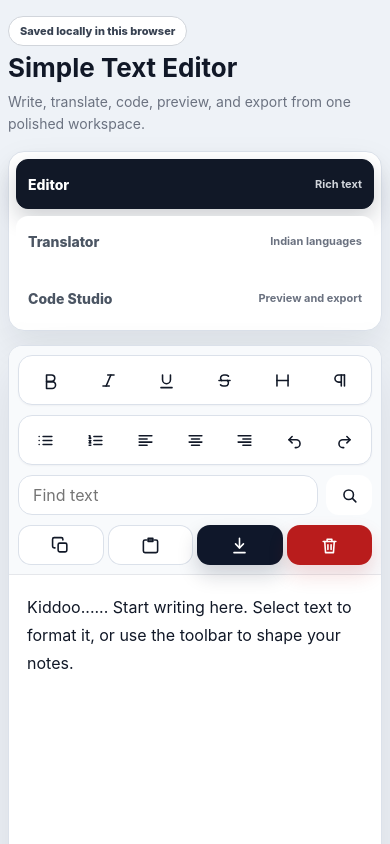
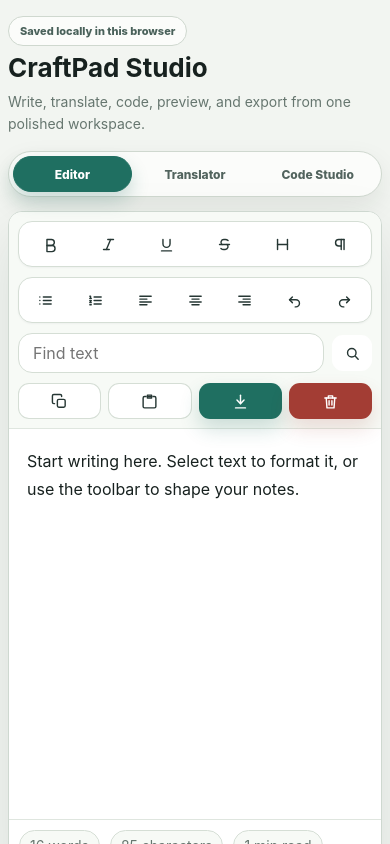
Before and after one commit to Aisha005/Reactcode, a React (Vite) app: page / in a window 390 px wide. Shown: the top 844 px of the page. Built offline with nearby package versions, Linux system fonts and the light colour scheme.

Commit message:
Switch buttons

```diff
--- a/index.html
+++ b/index.html
@@ -5,9 +5,9 @@
     <meta name="viewport" content="width=device-width, initial-scale=1.0" />
     <meta
       name="description"
-      content="A compact frontend-only React text editor for writing, formatting, copying, pasting, and downloading text."
+      content="A premium frontend-only writing, translation, and code preview studio."
     />
-    <title>Kiddooo Simple Text Editor</title>
+    <title>CraftPad Studio</title>
   </head>
   <body>
     <div id="root"></div>
--- a/package.json
+++ b/package.json
@@ -1,5 +1,5 @@
 {
-  "name": "simple-text-editor",
+  "name": "craftpad-studio",
   "private": true,
   "version": "1.0.0",
   "type": "module",
--- a/src/App.css
+++ b/src/App.css
@@ -1,6 +1,6 @@
 :root {
-  color: #111827;
-  background: #eef2f7;
+  color: #17211f;
+  background: #f2f5f1;
   font-family:
     Inter, ui-sans-serif, system-ui, -apple-system, BlinkMacSystemFont, "Segoe UI",
     sans-serif;
@@ -18,7 +18,7 @@ body {
   min-width: 320px;
   min-height: 100vh;
   margin: 0;
-  background: #eef2f7;
+  background: #f2f5f1;
 }
 
 button,
@@ -36,7 +36,7 @@ button {
   width: min(1380px, calc(100% - 32px));
   min-height: 100vh;
   margin: 0 auto;
-  padding: 28px 0 40px;
+  padding: 26px 0 38px;
 }
 
 .app-header {
@@ -49,18 +49,18 @@ button {
 .app-kicker {
   display: inline-flex;
   margin-bottom: 10px;
-  border: 1px solid #d1d5db;
+  border: 1px solid #cfd8cf;
   border-radius: 999px;
   padding: 7px 11px;
-  color: #374151;
-  background: #ffffff;
+  color: #49615a;
+  background: #fbfcfa;
   font-size: 12px;
   font-weight: 800;
 }
 
 .app-header h1 {
   margin: 0 0 8px;
-  color: #111827;
+  color: #17211f;
   font-size: clamp(28px, 4vw, 42px);
   line-height: 1.1;
   letter-spacing: 0;
@@ -69,32 +69,34 @@ button {
 .app-header p {
   max-width: 620px;
   margin: 0;
-  color: #6b7280;
+  color: #66766f;
   font-size: 16px;
   line-height: 1.6;
 }
 
 .mode-switcher {
-  display: grid;
-  grid-template-columns: repeat(3, minmax(0, 1fr));
-  gap: 10px;
+  display: inline-flex;
+  flex-wrap: wrap;
+  gap: 4px;
+  max-width: 100%;
   margin-bottom: 14px;
-  border: 1px solid #dbe1ea;
-  border-radius: 18px;
-  padding: 8px;
-  background: #ffffff;
-  box-shadow: 0 14px 34px rgba(17, 24, 39, 0.08);
+  border: 1px solid #cfd8cf;
+  border-radius: 999px;
+  padding: 5px;
+  background: #fbfcfa;
+  box-shadow: 0 10px 26px rgba(23, 33, 31, 0.08);
 }
 
 .mode-button {
-  display: grid;
-  gap: 3px;
-  min-height: 58px;
+  display: inline-flex;
+  gap: 8px;
+  min-height: 38px;
+  align-items: center;
   border: 1px solid transparent;
-  border-radius: 14px;
-  padding: 10px 14px;
-  color: #4b5563;
-  background: #ffffff;
+  border-radius: 999px;
+  padding: 7px 12px;
+  color: #52645e;
+  background: transparent;
   cursor: pointer;
   text-align: left;
   transition:
@@ -107,19 +109,21 @@ button {
 
 .mode-button span {
   color: inherit;
-  font-size: 15px;
+  font-size: 13px;
   font-weight: 850;
 }
 
 .mode-button small {
-  color: #6b7280;
-  font-size: 12px;
+  color: #7b8a84;
+  font-size: 11px;
   font-weight: 650;
 }
 
 .mode-button:hover {
-  border-color: #d1d5db;
-  background: #f8fafc;
+  border-color: #c7d2c7;
+  color: #17211f;
+  background: #edf3ec;
+  box-shadow: inset 0 0 0 1px #d8e2d8;
 }
 
 .mode-button:active {
@@ -127,22 +131,28 @@ button {
 }
 
 .active-mode {
-  border-color: #111827;
+  border-color: #1f6f61;
   color: #ffffff;
-  background: #111827;
-  box-shadow: 0 10px 22px rgba(17, 24, 39, 0.2);
+  background: #1f6f61;
+  box-shadow: 0 9px 18px rgba(31, 111, 97, 0.22);
+}
+
+.active-mode:hover {
+  border-color: #18584d;
+  color: #ffffff;
+  background: #18584d;
 }
 
 .active-mode small {
-  color: #d1d5db;
+  color: #dbeee9;
 }
 
 .editor-card {
   overflow: hidden;
-  border: 1px solid #dbe1ea;
+  border: 1px solid #ced8d0;
   border-radius: 20px;
   background: #ffffff;
-  box-shadow: 0 22px 58px rgba(17, 24, 39, 0.1);
+  box-shadow: 0 22px 58px rgba(23, 33, 31, 0.1);
 }
 
 .toolbar {
@@ -152,8 +162,8 @@ button {
   align-items: center;
   justify-content: space-between;
   padding: 12px;
-  border-bottom: 1px solid #e5e7eb;
-  background: #f8fafc;
+  border-bottom: 1px solid #dfe6df;
+  background: #f7faf6;
 }
 
 .toolbar-row {
@@ -179,7 +189,7 @@ button {
 }
 
 .toolbar-section {
-  border: 1px solid #dbe1ea;
+  border: 1px solid #d5ded5;
   border-radius: 14px;
   padding: 4px;
   background: #ffffff;
@@ -199,10 +209,10 @@ button {
 .search-box input {
   width: min(220px, 100%);
   height: 40px;
-  border: 1px solid #dbe1ea;
+  border: 1px solid #d5ded5;
   border-radius: 14px;
   padding: 0 14px;
-  color: #111827;
+  color: #17211f;
   background: #ffffff;
   outline: none;
   transition:
@@ -211,8 +221,8 @@ button {
 }
 
 .search-box input:focus {
-  border-color: #111827;
-  box-shadow: 0 0 0 3px rgba(17, 24, 39, 0.1);
+  border-color: #1f6f61;
+  box-shadow: 0 0 0 3px rgba(31, 111, 97, 0.12);
 }
 
 .tool-button,
@@ -226,7 +236,7 @@ button {
   justify-content: center;
   border-radius: 13px;
   padding: 0;
-  color: #111827;
+  color: #263734;
   background: #ffffff;
   cursor: pointer;
   line-height: 1;
@@ -249,8 +259,9 @@ button {
 
 .tool-button:hover,
 .action-button:hover {
-  background: #eef2f7;
-  box-shadow: inset 0 0 0 1px #cfd8e3;
+  color: #1f6f61;
+  background: #edf3ec;
+  box-shadow: inset 0 0 0 1px #c7d2c7;
 }
 
 .tool-button:active,
@@ -262,36 +273,38 @@ button {
 
 .action-button {
   background: #ffffff;
-  box-shadow: inset 0 0 0 1px #dbe1ea;
+  box-shadow: inset 0 0 0 1px #d5ded5;
 }
 
 .active-action {
   color: #ffffff;
-  background: #111827;
+  background: #1f6f61;
 }
 
 .active-action:hover {
-  background: #374151;
+  background: #18584d;
 }
 
 .primary-action {
   color: #ffffff;
-  background: #0f172a;
-  box-shadow: 0 10px 20px rgba(15, 23, 42, 0.18);
+  background: #1f6f61;
+  box-shadow: 0 10px 20px rgba(31, 111, 97, 0.2);
 }
 
 .primary-action:hover {
-  background: #1f2937;
+  background: #18584d;
+  box-shadow: 0 8px 16px rgba(31, 111, 97, 0.18);
 }
 
 .danger-action {
   color: #ffffff;
-  background: #b91c1c;
-  box-shadow: 0 10px 20px rgba(185, 28, 28, 0.16);
+  background: #a33d34;
+  box-shadow: 0 10px 20px rgba(163, 61, 52, 0.16);
 }
 
 .danger-action:hover {
-  background: #991b1b;
+  background: #85312a;
+  box-shadow: 0 8px 16px rgba(163, 61, 52, 0.14);
 }
 
 .editor-surface {
@@ -299,7 +312,7 @@ button {
   max-height: 62vh;
   overflow: auto;
   padding: clamp(18px, 3vw, 34px);
-  color: #111827;
+  color: #17211f;
   background: #ffffff;
   outline: none;
   font-size: 17px;
@@ -307,12 +320,12 @@ button {
 }
 
 .editor-surface:focus {
-  box-shadow: inset 0 0 0 2px rgba(17, 24, 39, 0.08);
+  box-shadow: inset 0 0 0 2px rgba(31, 111, 97, 0.1);
 }
 
 .editor-surface h2 {
   margin: 0 0 14px;
-  color: #111827;
+  color: #17211f;
   font-size: 26px;
   line-height: 1.25;
   letter-spacing: 0;
@@ -347,7 +360,7 @@ button {
 
 .translator-header h2 {
   margin: 0 0 6px;
-  color: #111827;
+  color: #17211f;
   font-size: 22px;
   line-height: 1.2;
   letter-spacing: 0;
@@ -355,7 +368,7 @@ button {
 
 .translator-header p {
   margin: 0;
-  color: #6b7280;
+  color: #66766f;
   font-size: 14px;
   line-height: 1.5;
 }
@@ -371,7 +384,7 @@ button {
 .language-controls label {
   display: grid;
   gap: 6px;
-  color: #6b7280;
+  color: #66766f;
   font-size: 13px;
   font-weight: 650;
 }
@@ -379,18 +392,18 @@ button {
 .language-controls select {
   min-width: 170px;
   height: 40px;
-  border: 1px solid #dbe1ea;
+  border: 1px solid #d5ded5;
   border-radius: 14px;
   padding: 0 12px;
-  color: #111827;
+  color: #17211f;
   background: #ffffff;
   outline: none;
 }
 
 .language-controls select:focus,
 .translation-box textarea:focus {
-  border-color: #111827;
-  box-shadow: 0 0 0 3px rgba(17, 24, 39, 0.1);
+  border-color: #1f6f61;
+  box-shadow: 0 0 0 3px rgba(31, 111, 97, 0.12);
 }
 
 .translator-grid {
@@ -403,7 +416,7 @@ button {
   display: grid;
   gap: 8px;
   min-width: 0;
-  color: #6b7280;
+  color: #66766f;
   font-size: 13px;
   font-weight: 650;
 }
@@ -411,11 +424,11 @@ button {
 .translation-box textarea {
   min-height: 240px;
   resize: vertical;
-  border: 1px solid #dbe1ea;
+  border: 1px solid #d5ded5;
   border-radius: 16px;
   padding: 16px;
-  color: #111827;
-  background: #fbfbfc;
+  color: #17211f;
+  background: #fbfcfa;
   outline: none;
   font-size: 15px;
   font-weight: 400;
@@ -442,22 +455,25 @@ button {
 
 .primary-text-button {
   color: #ffffff;
-  background: #0f172a;
-  box-shadow: 0 12px 24px rgba(15, 23, 42, 0.18);
+  background: #1f6f61;
+  box-shadow: 0 12px 24px rgba(31, 111, 97, 0.2);
 }
 
 .primary-text-button:hover {
-  background: #1f2937;
+  background: #18584d;
+  box-shadow: 0 10px 20px rgba(31, 111, 97, 0.18);
 }
 
 .secondary-text-button {
-  color: #111827;
+  color: #263734;
   background: #ffffff;
-  box-shadow: inset 0 0 0 1px #dbe1ea;
+  box-shadow: inset 0 0 0 1px #d5ded5;
 }
 
 .secondary-text-button:hover {
-  background: #eef2f7;
+  color: #1f6f61;
+  background: #edf3ec;
+  box-shadow: inset 0 0 0 1px #c7d2c7;
 }
 
 .primary-text-button:active,
@@ -487,7 +503,7 @@ button {
 
 .code-header h2 {
   margin: 0 0 6px;
-  color: #111827;
+  color: #17211f;
   font-size: 22px;
   line-height: 1.2;
   letter-spacing: 0;
@@ -495,7 +511,7 @@ button {
 
 .code-header p {
   margin: 0;
-  color: #6b7280;
+  color: #66766f;
   font-size: 14px;
   line-height: 1.5;
 }
@@ -503,7 +519,7 @@ button {
 .code-language {
   display: grid;
   gap: 6px;
-  color: #6b7280;
+  color: #66766f;
   font-size: 13px;
   font-weight: 650;
 }
@@ -511,18 +527,18 @@ button {
 .code-language select {
   min-width: 160px;
   height: 40px;
-  border: 1px solid #dbe1ea;
+  border: 1px solid #d5ded5;
   border-radius: 14px;
   padding: 0 12px;
-  color: #111827;
+  color: #17211f;
   background: #ffffff;
   outline: none;
 }
 
 .code-language select:focus,
 .code-box textarea:focus {
-  border-color: #111827;
-  box-shadow: 0 0 0 3px rgba(17, 24, 39, 0.1);
+  border-color: #1f6f61;
+  box-shadow: 0 0 0 3px rgba(31, 111, 97, 0.12);
 }
 
 .code-grid {
@@ -536,7 +552,7 @@ button {
   display: grid;
   gap: 8px;
   min-width: 0;
-  color: #6b7280;
+  color: #66766f;
   font-size: 13px;
   font-weight: 650;
 }
@@ -544,11 +560,11 @@ button {
 .code-box textarea {
   min-height: 560px;
   resize: vertical;
-  border: 1px solid #dbe1ea;
+  border: 1px solid #d5ded5;
   border-radius: 16px;
   padding: 16px;
-  color: #111827;
-  background: #fbfbfc;
+  color: #17211f;
+  background: #fbfcfa;
   outline: none;
   font-family: "Cascadia Code", Consolas, "SFMono-Regular", monospace;
   font-size: 14px;
@@ -565,7 +581,7 @@ button {
   width: 100%;
   height: 560px;
   min-height: 560px;
-  border: 1px solid #dbe1ea;
+  border: 1px solid #d5ded5;
   border-radius: 16px;
   background: #ffffff;
 }
@@ -578,7 +594,7 @@ button {
   display: grid;
   place-items: center;
   padding: 22px;
-  color: #6b7280;
+  color: #66766f;
   text-align: center;
   line-height: 1.5;
 }
@@ -606,7 +622,7 @@ button {
 .generated-preview-card {
   min-width: 0;
   overflow: hidden;
-  border: 1px solid #dbe1ea;
+  border: 1px solid #d5ded5;
   border-radius: 16px;
   background: #ffffff;
 }
@@ -617,14 +633,14 @@ button {
   align-items: center;
   justify-content: space-between;
   padding: 10px 12px;
-  border-bottom: 1px solid #e5e7eb;
-  color: #6b7280;
+  border-bottom: 1px solid #dfe6df;
+  color: #66766f;
   font-size: 13px;
   font-weight: 700;
 }
 
 .generated-preview-header a {
-  color: #111827;
+  color: #1f6f61;
   text-decoration: none;
 }
 
@@ -635,7 +651,7 @@ button {
   height: 380px;
   border: 0;
   object-fit: contain;
-  background: #f7f7f8;
+  background: #f2f5f1;
 }
 
 .stats-bar {
@@ -646,17 +662,17 @@ button {
   justify-content: flex-end;
   min-height: 52px;
   padding: 12px 18px;
-  border-top: 1px solid #e5e7eb;
-  color: #6b7280;
+  border-top: 1px solid #dfe6df;
+  color: #66766f;
   background: #ffffff;
   font-size: 14px;
 }
 
 .stats-bar span {
-  border: 1px solid #dbe1ea;
+  border: 1px solid #d5ded5;
   border-radius: 999px;
   padding: 6px 10px;
-  background: #f7f7f8;
+  background: #f7faf6;
 }
 
 .toast {
@@ -667,20 +683,22 @@ button {
   border-radius: 999px;
   padding: 12px 16px;
   color: #ffffff;
-  background: #111827;
-  box-shadow: 0 12px 32px rgba(17, 24, 39, 0.24);
+  background: #1f6f61;
+  box-shadow: 0 12px 32px rgba(31, 111, 97, 0.24);
   font-size: 14px;
   font-weight: 650;
 }
 
 @media (max-width: 980px) {
   .mode-switcher {
-    grid-template-columns: 1fr;
+    display: flex;
+    width: 100%;
   }
 
   .mode-button {
-    grid-template-columns: 1fr auto;
-    align-items: center;
+    flex: 1 1 0;
+    justify-content: center;
+    text-align: center;
   }
 
   .toolbar {
@@ -731,23 +749,27 @@ button {
   }
 
   .mode-switcher {
-    gap: 7px;
-    border-radius: 16px;
-    padding: 7px;
+    display: grid;
+    grid-template-columns: repeat(3, 1fr);
+    gap: 4px;
+    border-radius: 999px;
+    padding: 4px;
   }
 
   .mode-button {
-    min-height: 50px;
-    border-radius: 12px;
-    padding: 9px 11px;
+    min-height: 36px;
+    justify-content: center;
+    border-radius: 999px;
+    padding: 7px 8px;
+    text-align: center;
   }
 
   .mode-button span {
-    font-size: 14px;
+    font-size: 12px;
   }
 
   .mode-button small {
-    font-size: 11px;
+    display: none;
   }
 
   .editor-card {
@@ -767,6 +789,7 @@ button {
   .toolbar-actions {
     display: grid;
     grid-template-columns: repeat(4, 1fr);
+    gap: 7px;
   }
 
   .search-box input {
@@ -778,18 +801,24 @@ button {
   .primary-action,
   .danger-action {
     width: 100%;
-    height: 40px;
+    height: 36px;
+    border-radius: 11px;
   }
 
   .toolbar-section .tool-button {
-    flex: 1 1 40px;
+    flex: 1 1 36px;
     width: auto;
-    min-width: 40px;
+    min-width: 36px;
   }
 
   .search-box .tool-button {
-    flex: 0 0 46px;
-    width: 46px;
+    flex: 0 0 40px;
+    width: 40px;
+  }
+
+  .button-icon {
+    width: 17px;
+    height: 17px;
   }
 
   .editor-surface {
@@ -824,6 +853,23 @@ button {
     width: 100%;
   }
 
+  .translator-actions,
+  .code-actions {
+    display: grid;
+    grid-template-columns: 1fr 1fr;
+    gap: 8px;
+  }
+
+  .code-actions .primary-text-button,
+  .code-actions .secondary-text-button,
+  .translator-actions .primary-text-button,
+  .translator-actions .secondary-text-button {
+    min-width: 0;
+    min-height: 38px;
+    padding: 0 10px;
+    font-size: 12px;
+  }
+
   .translation-box textarea {
     min-height: 190px;
   }
--- a/src/App.jsx
+++ b/src/App.jsx
@@ -7,9 +7,9 @@ import Translator from './components/Translator.jsx';
 import CodeEditor from './components/CodeEditor.jsx';
 
 const INITIAL_CONTENT =
-  '<p>Kiddoo...... Start writing here. Select text to format it, or use the toolbar to shape your notes.</p>';
-const INITIAL_TEXT = 'Kiddoo...... Start writing here. Select text to format it, or use the toolbar to shape your notes.';
-const STORAGE_KEY = 'simple-text-editor-session-v1';
+  '<p>Start writing here. Select text to format it, or use the toolbar to shape your notes.</p>';
+const INITIAL_TEXT = 'Start writing here. Select text to format it, or use the toolbar to shape your notes.';
+const STORAGE_KEY = 'craftpad-studio-session-v1';
 
 const INITIAL_CODE = `<!doctype html>
 <html lang="en">
@@ -591,7 +591,7 @@ function App() {
       return;
     }
 
-    downloadTextFile(text, mode === 'translator' ? 'translated-text.txt' : 'simple-text-editor.txt');
+    downloadTextFile(text, mode === 'translator' ? 'translated-text.txt' : 'craftpad-studio.txt');
     showToast('Text downloaded');
   };
 
@@ -899,7 +899,7 @@ function App() {
       <header className="app-header">
         <div>
           <span className="app-kicker">Saved locally in this browser</span>
-          <h1>Simple Text Editor</h1>
+          <h1>CraftPad Studio</h1>
           <p>Write, translate, code, preview, and export from one polished workspace.</p>
         </div>
       </header>
```
Also changed, not shown: 1 other file (tests, documents, lock files or other folders).
